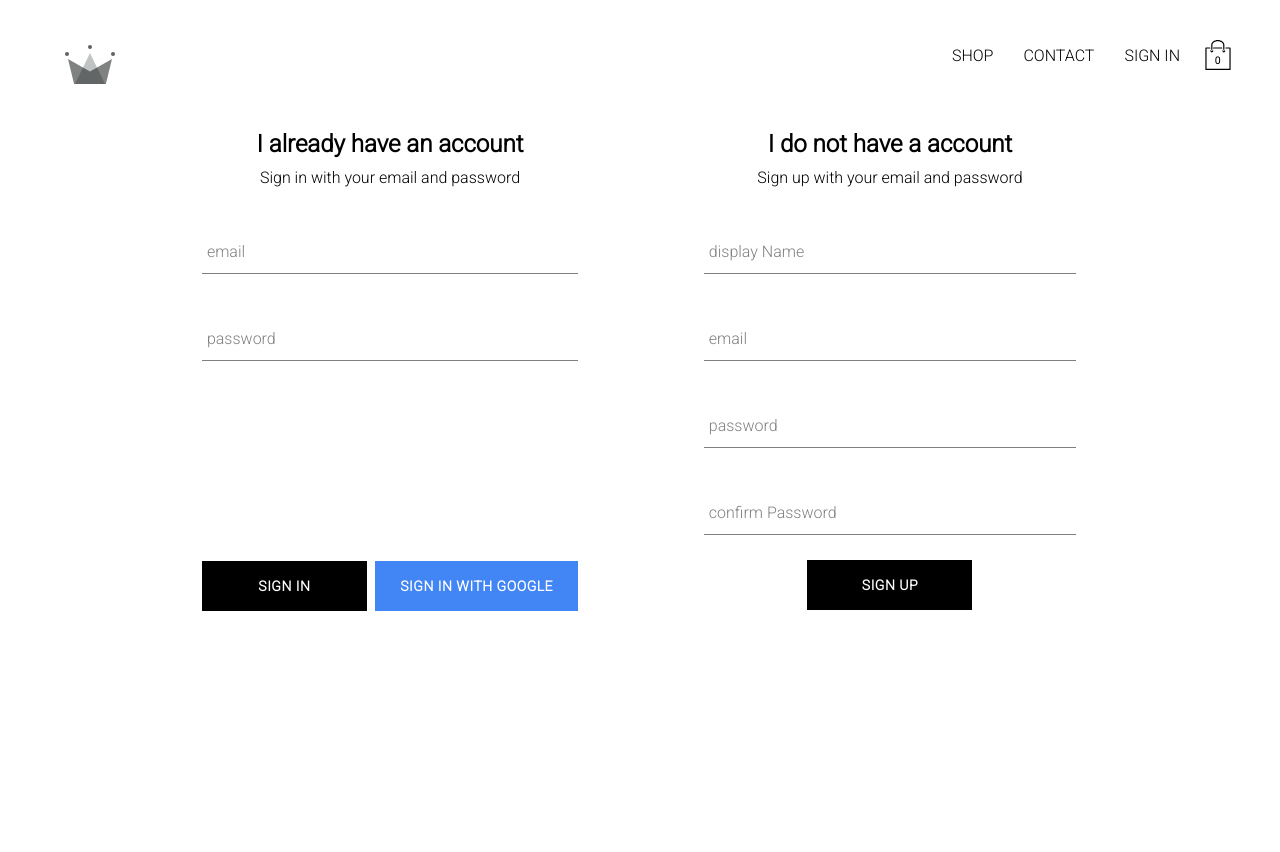
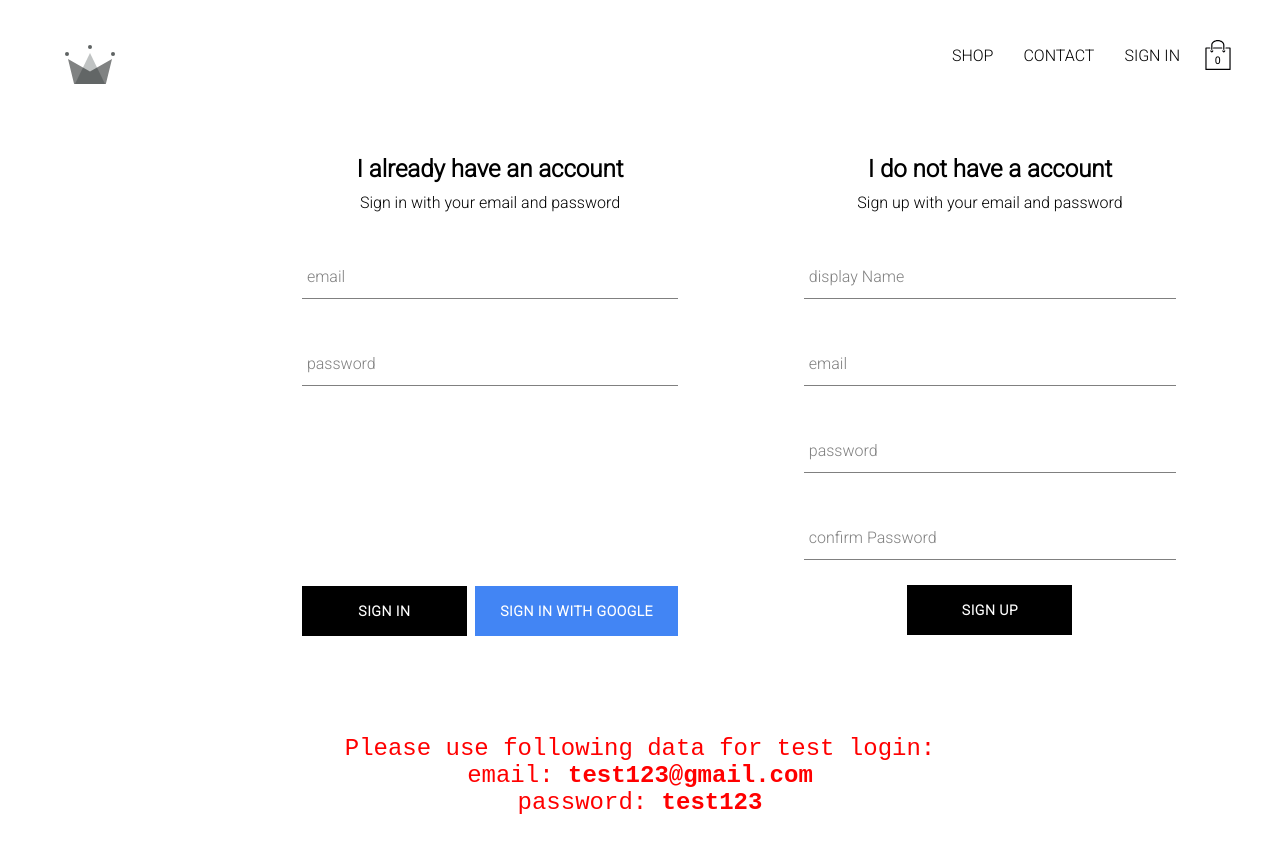
Before and after one commit to Fannoth/crwn-clothing-master-project, a React (Create React App) app: page /sign-in in a window 1280 px wide. Shown: the top 852 px of the page. Before the commit the page ends 800 px from the top, so only its background shows below. Built offline with nearby package versions, Linux system fonts and the light colour scheme; no server answers; a web font is replaced by a local one.

Commit message:
added note for test signing in

```diff
--- a/src/pages/SingInAndSingUp/SignInAndSingUp.js
+++ b/src/pages/SingInAndSingUp/SignInAndSingUp.js
@@ -5,9 +5,18 @@ import "./SignInAndSingUp.scss";
 
 export const SignInAndSingUp = () => {
   return (
-    <div className="sign-in-and-sign-up">
-      <SignIn />
-      <SingUp />
+    <div className="wrapper">
+      <div className="sign-in-and-sign-up">
+        <SignIn />
+        <SingUp />
+      </div>
+      <span className="test-alert">
+        Please use following data for test login:
+        <br />
+        email: <strong>test123@gmail.com</strong>
+        <br />
+        password: <strong>test123</strong>
+      </span>
     </div>
   );
 };
--- a/src/pages/SingInAndSingUp/SignInAndSingUp.scss
+++ b/src/pages/SingInAndSingUp/SignInAndSingUp.scss
@@ -1,6 +1,19 @@
-.sign-in-and-sign-up {
-  width: 1000px;
+.wrapper {
   display: flex;
-  justify-content: space-around;
-  margin: 30px auto;
+  flex-direction: column;
+  width: 100vh;
+  margin: 0 auto;
+  .sign-in-and-sign-up {
+    width: 1000px;
+    display: flex;
+    justify-content: space-around;
+    margin: 30px auto;
+  }
+  .test-alert {
+    margin: 50px auto;
+    color: red;
+    text-align: center;
+    font-size: 24px;
+    font-family: monospace;
+  }
 }
```
